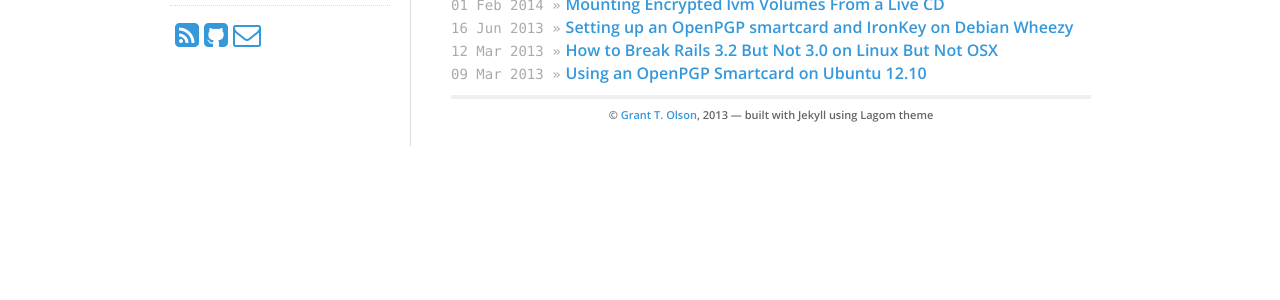
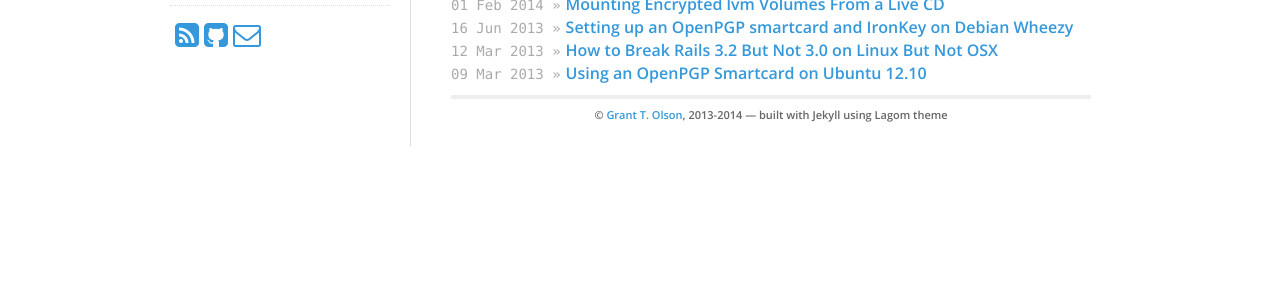
Before and after one commit to grant-olson/grant-olson.github.io, a Jekyll site: the page built from index.html, in a window 1280 px wide. Shown: the part 423-723 px from the top of the page. Built offline with Jekyll 4.4.1, drawn with Linux system fonts in a browser that asks for light colours.

Commit message:
Update copyright

```diff
--- a/_includes/footer.html
+++ b/_includes/footer.html
@@ -7,6 +7,6 @@
   {% endif %}
 
   <p>
-    © <a href='/contact/1970/01/01/info.html'>{{ site.theme.name }}</a>, 2013 &mdash; built with Jekyll using Lagom theme
+    © <a href='/contact/1970/01/01/info.html'>{{ site.theme.name }}</a>, 2013-2014 &mdash; built with Jekyll using Lagom theme
   </p>
 </div>
```
